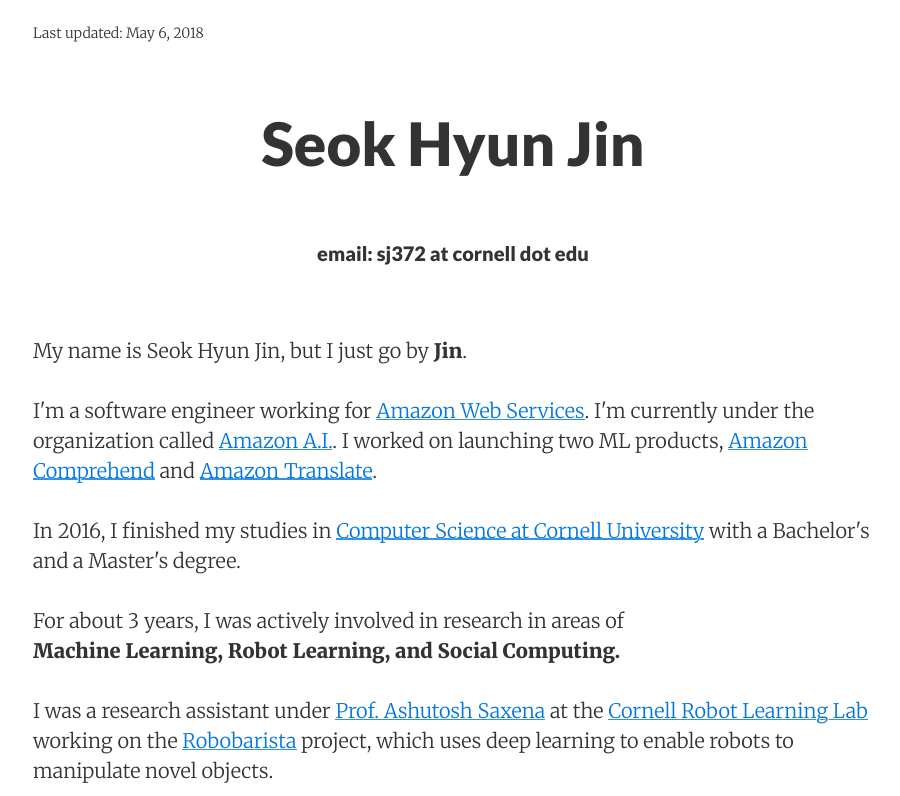
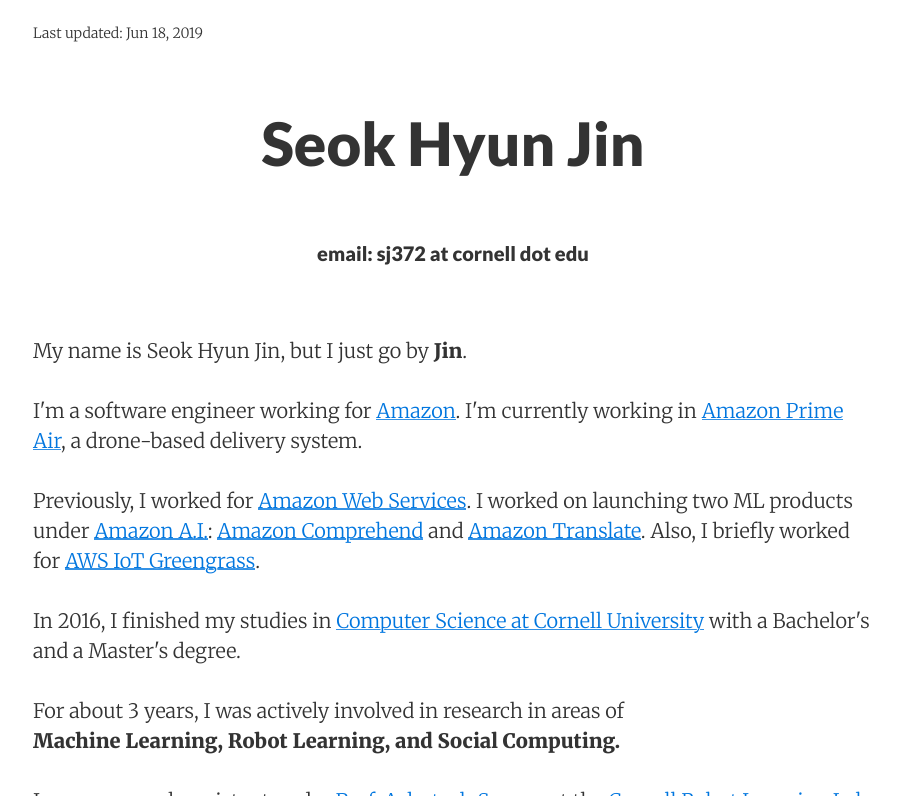
Before and after one commit to seokhyunjin/seokhyunjin, a Jekyll site: the page built from index.html, in a window 1280 px wide and 900 px high, cut to the strip 104-900 px from the top of the window. Shown: the whole strip, without its empty margins (187-1087 px from the left). Built offline with Jekyll 4.4.1, drawn with Linux system fonts in a browser that asks for light colours; comment, search, counter and statistics services are not loaded.

Commit message:
Update info

```diff
--- /dev/null
+++ b/Gemfile
@@ -0,0 +1,6 @@
+source 'https://rubygems.org'
+
+# A simple Ruby Gem to bootstrap dependencies for setting up and
+# maintaining a local Jekyll environment in sync with GitHub Pages
+# https://github.com/github/pages-gem
+gem 'github-pages'
--- a/_config.yml
+++ b/_config.yml
@@ -6,7 +6,7 @@
 baseurl:     ""
 url:         "http://sj372.bitbucket.io"
 date_format: "%b %-d, %Y"
-last_updated: "2018-05-06"
+last_updated: "2019-06-18"
 
 # Google services
 google_verification:
--- a/index.html
+++ b/index.html
@@ -27,12 +27,17 @@
 My name is Seok Hyun Jin, but I just go by <b>Jin</b>.
 <br />
 <br />
-I'm a software engineer working for
-<a href="https://aws.amazon.com/">Amazon Web Services</a>.
-I'm currently under the organization called <a href="https://aws.amazon.com/machine-learning" target="_blank">Amazon A.I.</a>.
-I worked on launching two ML products,
+
+I'm a software engineer working for <a target="_blank" href="https://www.amazon.com/">Amazon</a>. I'm currently working in <a href="https://www.amazon.com/Amazon-Prime-Air/b?ie=UTF8&node=8037720011" target="_blank">Amazon Prime Air</a>, a drone-based delivery system.
+
+<br />
+<br />
+
+Previously, I worked for <a target="_blank" href="https://aws.amazon.com/">Amazon Web Services</a>.
+I worked on launching two ML products under <a href="https://aws.amazon.com/machine-learning" target="_blank">Amazon A.I.</a>:
 <a href="https://aws.amazon.com/comprehend" target="_blank">Amazon Comprehend</a> and
 <a href="https://aws.amazon.com/translate" target="_blank">Amazon Translate</a>.
+Also, I briefly worked for <a href="https://aws.amazon.com/greengrass/" target="_blank">AWS IoT Greengrass</a>.
 <br />
 <br />
 
```
Also changed, not shown: research.html (+44 -47 lines), 9 other files.
